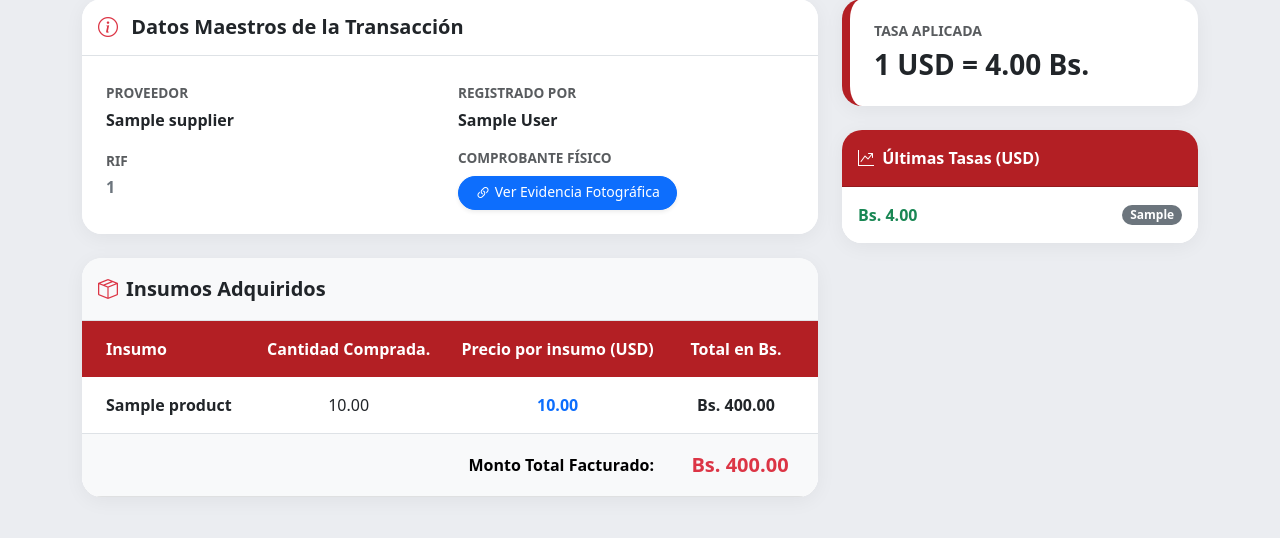
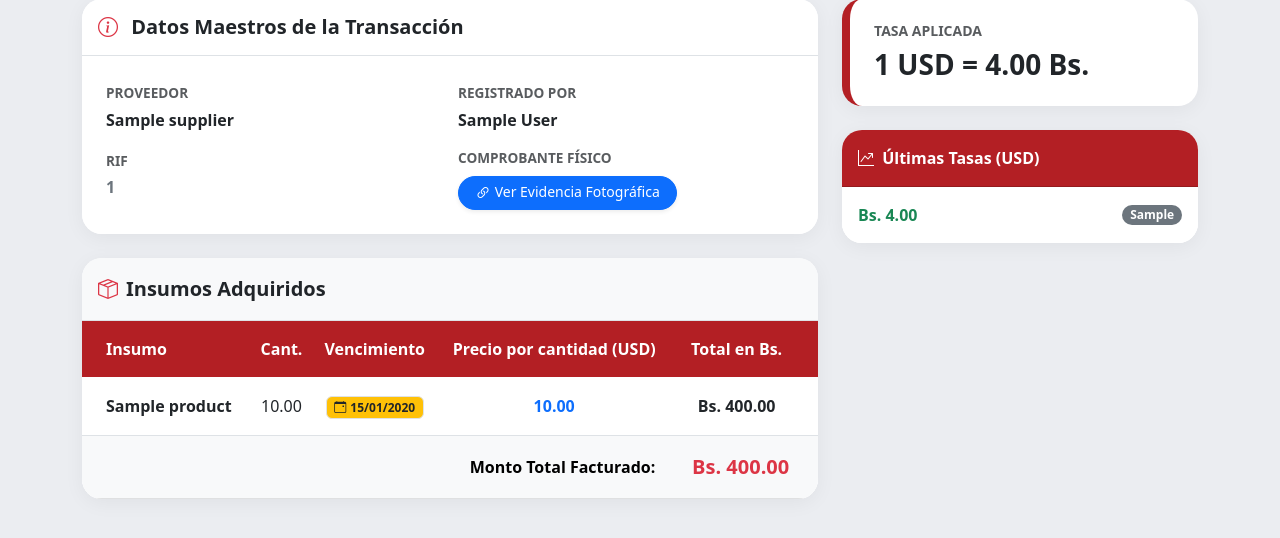
Before and after one commit to sistematPH3/ph1, a Flask app: page /logistics/purchases/1 in a window 1280 px wide. Shown: the part 111-649 px from the top of the page. Run offline with Flask 3, Linux system fonts and the light colour scheme; tables that the repository leaves empty hold one stand-in row (values such as "Sample post").

Commit message:
Pequeños cambios al módulo 4

```diff
--- a/app/logistics/routes/purchase_history_routes.py
+++ b/app/logistics/routes/purchase_history_routes.py
@@ -1,6 +1,7 @@
 from flask import Blueprint, render_template, request, jsonify, flash, redirect, url_for
 from app.extensions import db
 from app.models import Supplier
+
 from app.logistics.repositories.purchase_history_repository import PurchaseHistoryRepository
 from app.logistics.services.purchase_history_service import PurchaseHistoryService
 from app.logistics.requests.purchase_history_request import PurchaseHistoryFilterRequest
@@ -67,7 +68,8 @@ def get_details(purchase_id):
                 "product_sku": product_sku if product_sku else "(Sin SKU)",
                 "quantity": float(d.quantity),
                 "foreign_price": float(d.foreign_price) if d.foreign_price is not None else 0.0,
-                "price_bs": float(d.price_bs) if d.price_bs is not None else 0.0
+                "price_bs": float(d.price_bs) if d.price_bs is not None else 0.0,
+                "expiration_date": d.expiration_date.strftime('%Y-%m-%d') if getattr(d, 'expiration_date', None) else ""
             })
 
         return jsonify({
--- a/app/models/logistics_model.py
+++ b/app/models/logistics_model.py
@@ -61,6 +61,7 @@ class PurchaseDetail(db.Model):
     quantity = db.Column(db.Numeric(10, 2), nullable=False)
     foreign_price = db.Column(db.Numeric(15, 2))
     price_bs = db.Column(db.Numeric(15, 2))
+    expiration_date = db.Column(db.Date, nullable=True)
 
 class Movement(db.Model):
     __tablename__ = 'movements'
--- a/app/templates/logistics/purchase_details.html
+++ b/app/templates/logistics/purchase_details.html
@@ -99,8 +99,9 @@
                             <thead style="background-color: #B31F24; color: #ffffff;">
                                 <tr>
                                     <th class="py-3 ps-4 border-0 text-white" style="background-color: #B31F24;">Insumo</th>
-                                    <th class="py-3 text-center border-0 text-white" style="background-color: #B31F24;">Cantidad Comprada.</th>
-                                    <th class="py-3 text-center border-0 text-white" style="background-color: #B31F24;">Precio por insumo ({{ purchase.currency }})</th>
+                                    <th class="py-3 text-center border-0 text-white" style="background-color: #B31F24;">Cant.</th>
+                                    <th class="py-3 text-center border-0 text-white" style="background-color: #B31F24;">Vencimiento</th>
+                                    <th class="py-3 text-center border-0 text-white" style="background-color: #B31F24;">Precio por cantidad ({{ purchase.currency }})</th>
                                     <th class="py-3 text-center pe-4 border-0 text-white" style="background-color: #B31F24;">Total en Bs.</th>
                                 </tr>
                             </thead>
@@ -113,12 +114,19 @@
                                     <tr>
                                         <td class="ps-4 py-3"><strong class="text-dark">{{ product_name }}</strong></td>
                                         <td class="text-center py-3">{{ item.quantity }}</td>
+                                        <td class="text-center py-3">
+                                            {% if item.expiration_date %}
+                                                <span class="badge bg-warning text-dark border"><i class="bi bi-calendar-event me-1"></i>{{ item.expiration_date.strftime('%d/%m/%Y') }}</span>
+                                            {% else %}
+                                                <span class="text-muted small">N/A</span>
+                                            {% endif %}
+                                        </td>
                                         <td class="text-center text-primary fw-bold py-3">{{ "{:,.2f}".format(item.foreign_price) }}</td>
                                         <td class="text-center fw-bold pe-4 py-3">Bs. {{ "{:,.2f}".format(subtotal_row_bs) }}</td>
                                     </tr>
                                 {% endfor %}
                                 <tr class="table-light">
-                                    <td colspan="3" class="text-end fw-bold p-3">Monto Total Facturado:</td>
+                                    <td colspan="4" class="text-end fw-bold p-3">Monto Total Facturado:</td>
                                     <td class="text-center text-danger fw-bold fs-5 p-3 pe-4">Bs. {{ "{:,.2f}".format(total_bs.value) }}</td>
                                 </tr>
                             </tbody>
```
Also changed, not shown: app/logistics/repositories/purchase_history_repository.py (+10 -5 lines), migrations/versions/16f232d403e0_añadida_fecha_de_vencimiento.py (added, +32 -0 lines).
